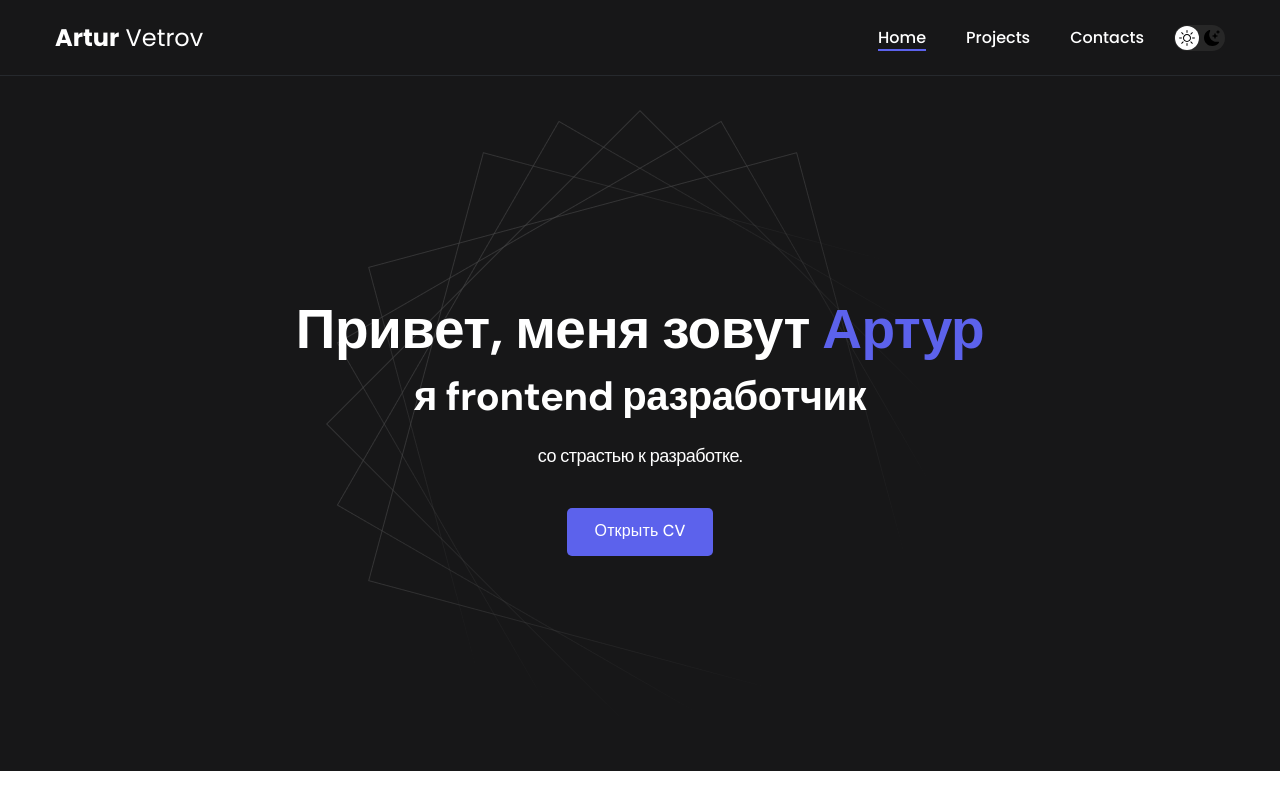
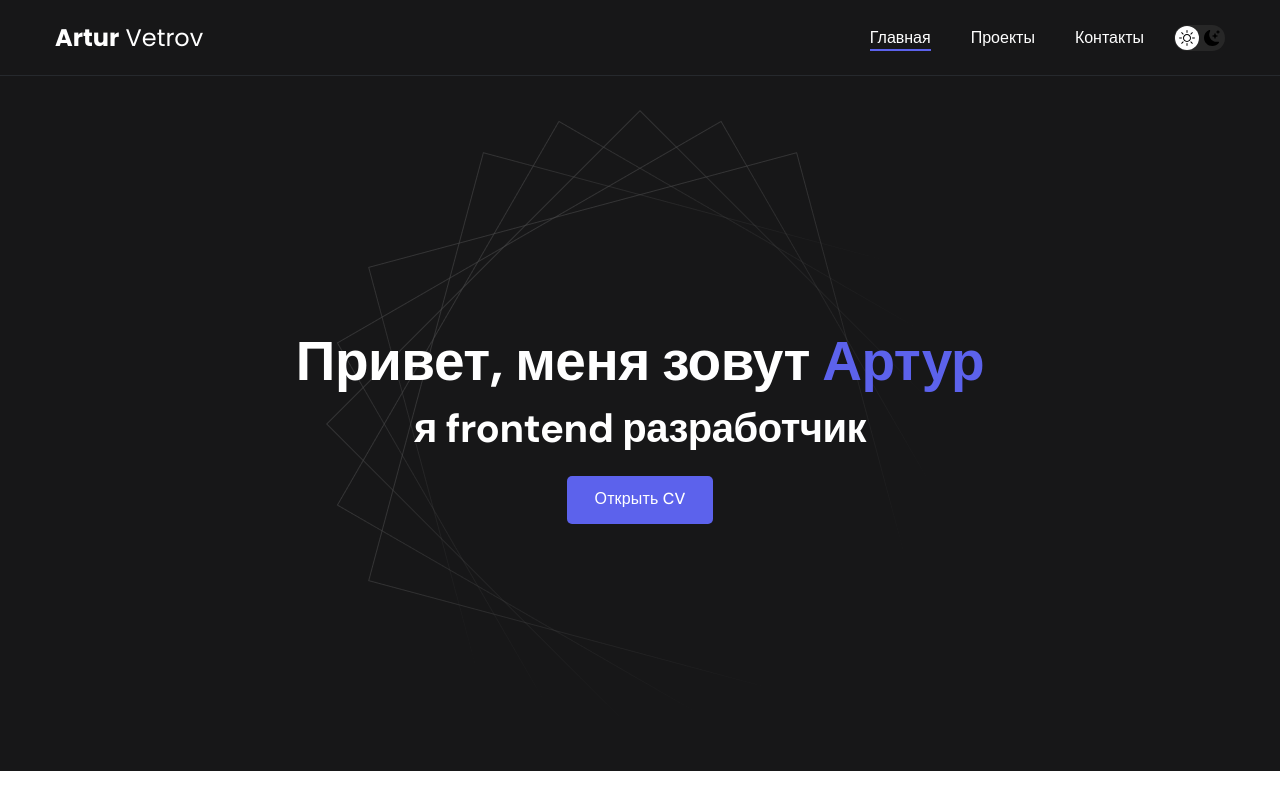
Before and after one commit to ArturVetrov/Portfolio_React_Artur, a React (Create React App) app: page / in a window 1280 px wide. Shown: the top 800 px of the page. Built offline with nearby package versions, Linux system fonts and the light colour scheme.

Commit message:
edit project

```diff
--- a/src/components/btnGitHub/style.css
+++ b/src/components/btnGitHub/style.css
@@ -13,11 +13,11 @@
 	background-color: #fff;
 	color: #000;
 
-	transition: opacity 0.2s ease-in;
+	transition: all 0.5s ease;
 }
 
 .btn-outline:hover {
-	opacity: 0.8;
+	border: 3px solid #000;
 }
 
 .btn-outline:active {
--- a/src/components/header/Header.js
+++ b/src/components/header/Header.js
@@ -9,10 +9,10 @@ function Header() {
                 <strong> Привет, меня зовут <em> Артур </em></strong><br/>
                 я frontend разработчик
             </h1>
-            <div className="header__text">
-                <p>со страстью к разработке.</p>
-            </div>
-            <a href="https://drive.google.com/file/d/1ctzhZ27fqikK8WyNZd-d7b9_0sThT3J5/view?usp=sharing" target="_blank" rel="noreferrer" className="btn">Открыть CV</a>
+            {/* <div className="header__text">
+                <p></p>
+            </div> */}
+            <a href="https://drive.google.com/file/d/198nQzDAVm1kFp2bdHVggjJL5KLCmMPSO/view?usp=share_link" target="_blank" rel="noreferrer" className="btn">Открыть CV</a>
         </div>
     </header>
   )
--- a/src/components/navbar/Navbar.js
+++ b/src/components/navbar/Navbar.js
@@ -18,9 +18,9 @@ function Navbar() {
               <BtnDarkMode />
 
                 <ul className="nav-list">
-                    <li className="nav-list__item"><NavLink to='/' className={({isActive}) => isActive ? activeLink : normalLink}>Home</NavLink></li>
-                    <li className="nav-list__item"><NavLink to='/projects' className={({isActive}) => isActive ? activeLink : normalLink}>Projects</NavLink></li>
-                    <li className="nav-list__item"><NavLink to='/contacts' className={({isActive}) => isActive ? activeLink : normalLink}>Contacts</NavLink></li>
+                    <li className="nav-list__item"><NavLink to='/' className={({isActive}) => isActive ? activeLink : normalLink}>Главная</NavLink></li>
+                    <li className="nav-list__item"><NavLink to='/projects' className={({isActive}) => isActive ? activeLink : normalLink}>Проекты</NavLink></li>
+                    <li className="nav-list__item"><NavLink to='/contacts' className={({isActive}) => isActive ? activeLink : normalLink}>Контакты</NavLink></li>
                 </ul>
             </div>
         </div>
--- a/src/components/project/style.css
+++ b/src/components/project/style.css
@@ -3,6 +3,12 @@
 	background-color: var(--project-card-bg);
 	box-shadow: var(--box-shadow);
 	border-radius: 10px;
+
+  transition: scale 0.7s cubic-bezier(0.18, 0.89, 0.32, 1.28);
+}
+
+.project:hover {
+  scale: 1.05;
 }
 
 .project__img {
--- a/src/helpers/projectList.js
+++ b/src/helpers/projectList.js
@@ -17,7 +17,7 @@ const projects = [
     title: 'Portfolio Artur Vetrov',
     skills: 'React, React-router',
     img: project02,
-    /* gitHubLink: 'https://github.com/ArturVetrov/Repair-Design-Project', */
+    gitHubLink: 'https://github.com/ArturVetrov/Portfolio_React_Artur',
   },
   {
     id: '2',
```
